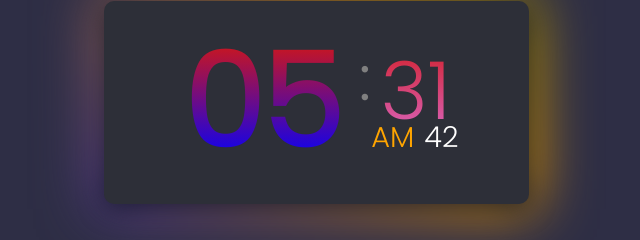
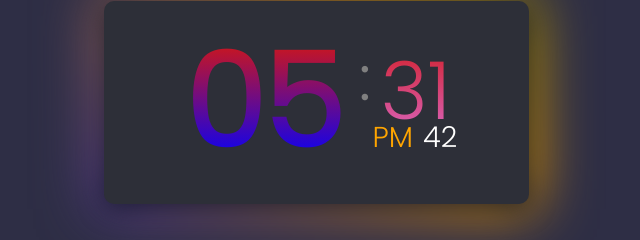
Before and after one commit to Sizan458/clock, a plain HTML site: page index.html in a window 1280 px wide. Shown: the part 218-458 px from the top of the page, 324-964 px from the left. Drawn offline with Linux system fonts and the light colour scheme.

Commit message:
fix some problem

```diff
--- a/index.html
+++ b/index.html
@@ -35,7 +35,7 @@
     let h=  new Date().getHours();
     let m=  new Date().getMinutes();
     let s=  new Date().getSeconds();
-    let ampm =  h >= 12 ?  "AM" : "PM";
+    let ampm =  h >= 12 ?  "PM" : "AM";
     if(h>12){
         h=h-12;
     }
```
